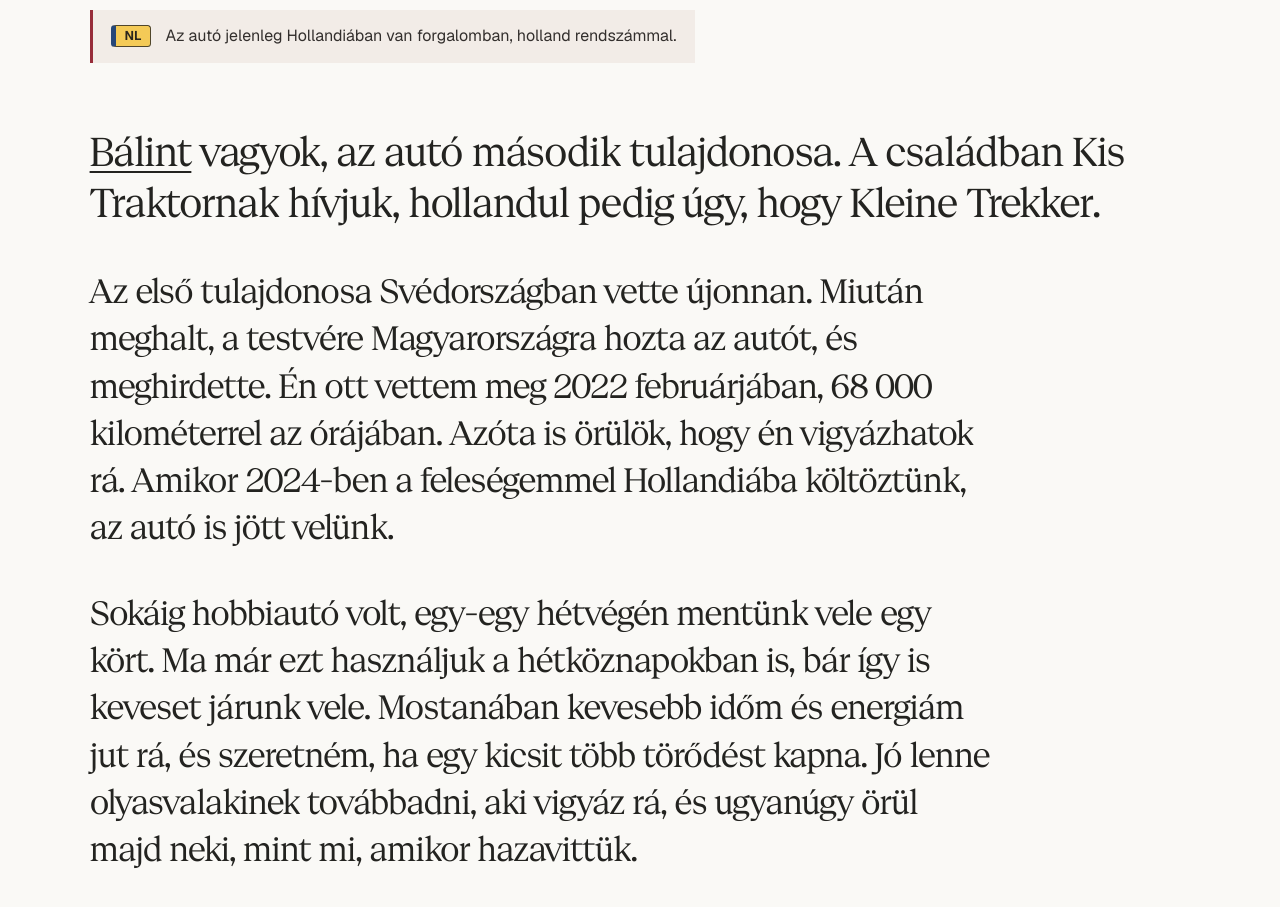
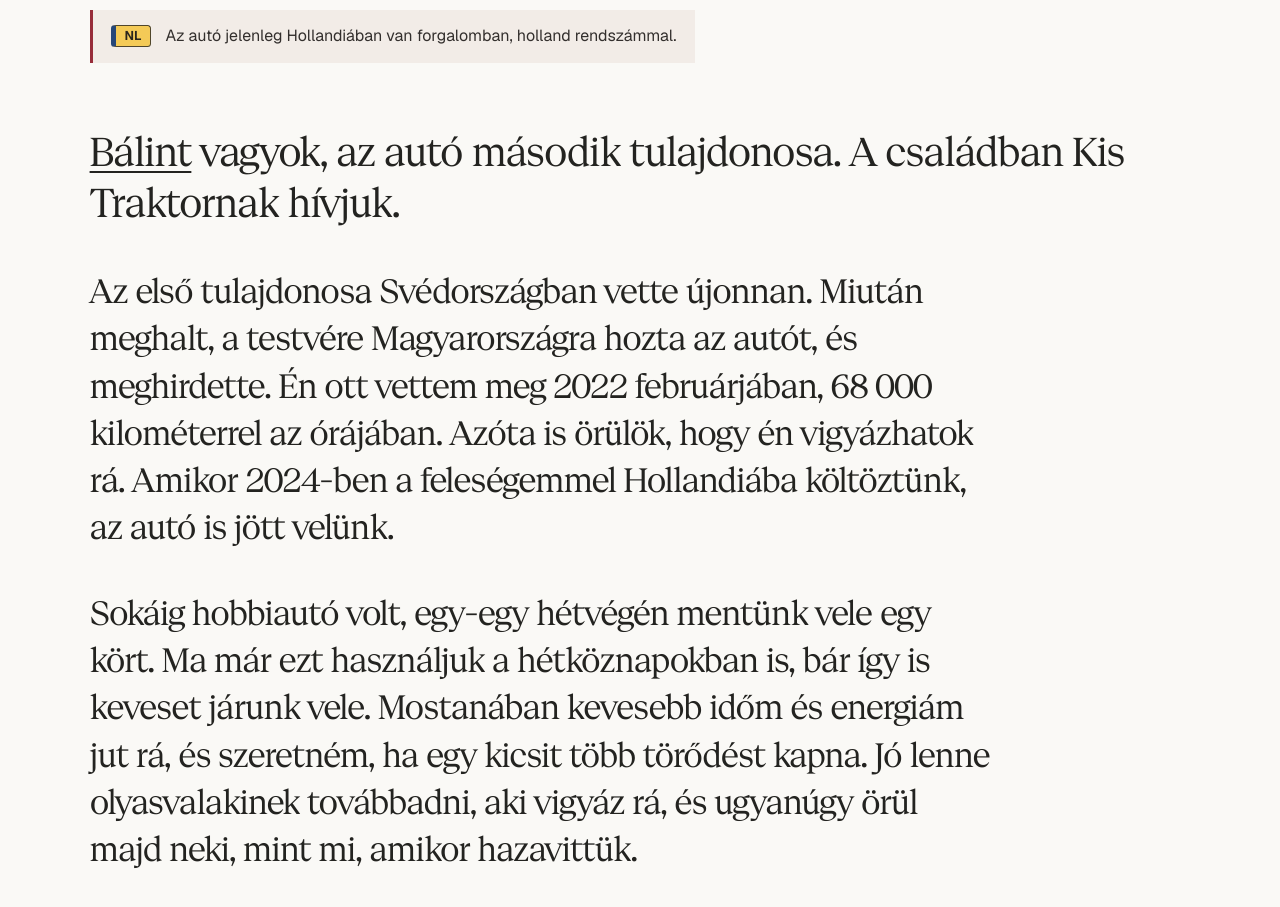
Before and after one commit to balintbrews/kleinetrekker, a plain HTML site: page hu/index.html in a window 1280 px wide. Shown: the part 1280-2187 px from the top of the page. Drawn offline with Linux system fonts and the light colour scheme.

Commit message:
Shorten Hungarian nickname introduction

```diff
--- a/hu/index.html
+++ b/hu/index.html
@@ -405,7 +405,7 @@ OTHER DEALINGS IN THE FONT SOFTWARE.
       <p><span class="plate-icon" aria-hidden="true">NL</span><span>Az autó jelenleg Hollandiában van forgalomban, holland rendszámmal.</span></p>
     </aside>
     <article>
-      <p><a href="https://www.linkedin.com/in/balintkleri/" target="_blank" rel="noopener">Bálint</a> vagyok, az autó második tulajdonosa. A családban Kis Traktornak hívjuk, hollandul pedig úgy, hogy Kleine Trekker.</p>
+      <p><a href="https://www.linkedin.com/in/balintkleri/" target="_blank" rel="noopener">Bálint</a> vagyok, az autó második tulajdonosa. A családban Kis Traktornak hívjuk.</p>
       <p>Az első tulajdonosa Svédországban vette újonnan. Miután meghalt, a testvére Magyarországra hozta az autót, és meghirdette. Én ott vettem meg 2022 februárjában, 68 000 kilométerrel az órájában. Azóta is örülök, hogy én vigyázhatok rá. Amikor 2024-ben a feleségemmel Hollandiába költöztünk, az autó is jött velünk.</p>
       <p>Sokáig hobbiautó volt, egy-egy hétvégén mentünk vele egy kört. Ma már ezt használjuk a hétköznapokban is, bár így is keveset járunk vele. Mostanában kevesebb időm és energiám jut rá, és szeretném, ha egy kicsit több törődést kapna. Jó lenne olyasvalakinek továbbadni, aki vigyáz rá, és ugyanúgy örül majd neki, mint mi, amikor hazavittük.</p>
       <img class="story-photo" src="../mazda-woodland.jpg" width="1920" height="1440" loading="lazy" alt="A piros MX-5 felcsukott fekete keménytetővel egy erdei út mellett.">
```
